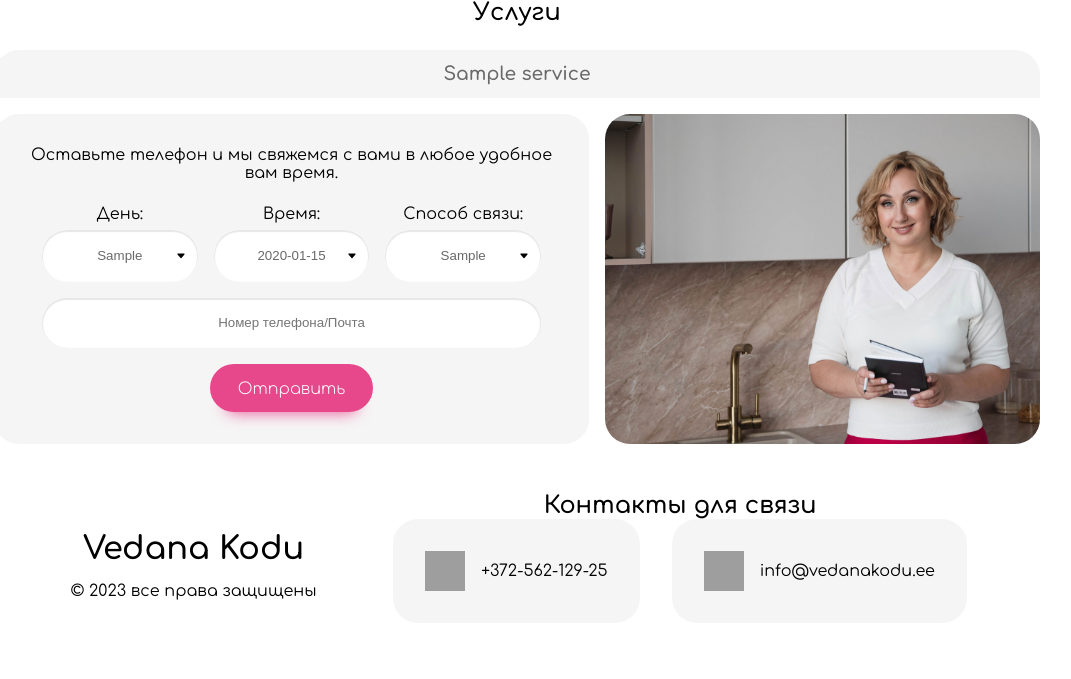
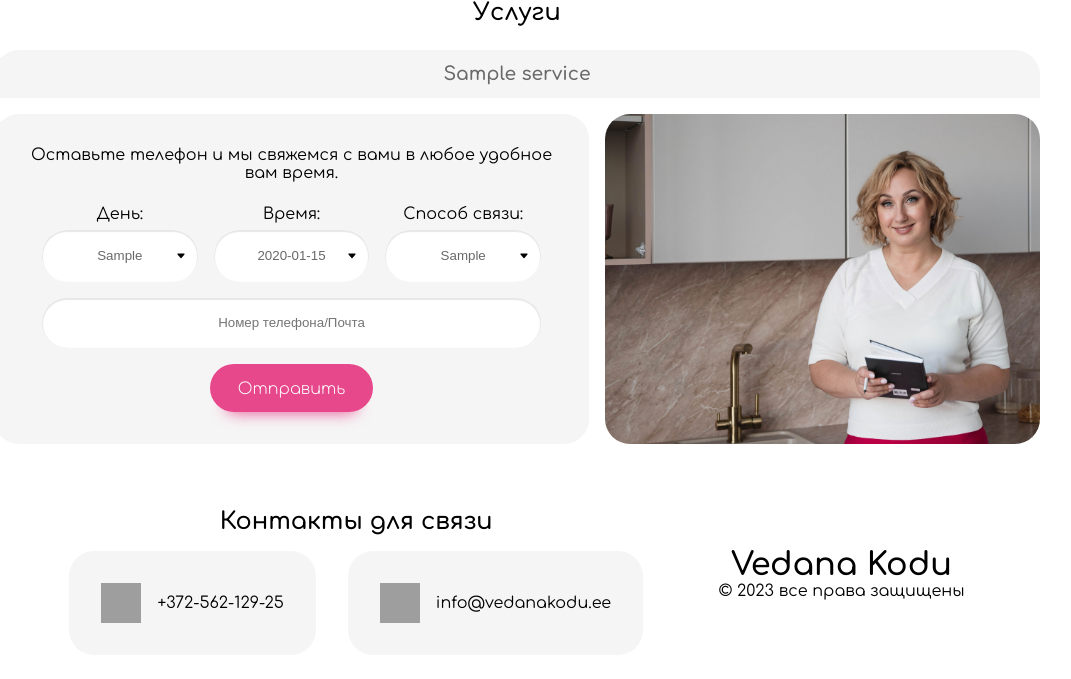
Before and after one commit to verts-online/dina_kodu, a Django app: page / in a window 1280 px wide. Shown: the part 2305-2984 px from the top of the page, without its empty margins (123-1194 px from the left). Before the commit the page ends 2905 px from the top, so only its background shows below. Run offline with Django 4.2, Linux system fonts and the light colour scheme; tables that the repository leaves empty hold one stand-in row (values such as "Sample post"); some libraries are stand-ins or nearby versions; grey boxes are pictures that could not be loaded.

Commit message:
Update footer.html

```diff
--- a/core/landing/templates/landing/includes/footer.html
+++ b/core/landing/templates/landing/includes/footer.html
@@ -31,11 +31,7 @@
 </style>
 <div style='padding: 1em;' class='footer'>
     <div>
-      <h1 class="" style='padding:1rem;'>Vedana Kodu</h1>
-      <p>© 2023 все права защищены</p>
-    </div>
-    <div>
-      <h2>Контакты для связи</h2>
+      <h2 style='padding:1rem;'>Контакты для связи</h2>
       <div class="contact-info">
           <div class='contact-div'>
               <img class="contact-image" src="https://img.icons8.com/fluency/96/phone--v1.png" alt="call-us">
@@ -47,4 +43,9 @@
           </div>
       </div>
     </div>
+    <div>
+      <h1 class="">Vedana Kodu</h1>
+      <p>© 2023 все права защищены</p>
+    </div>
+
 </div>
```
